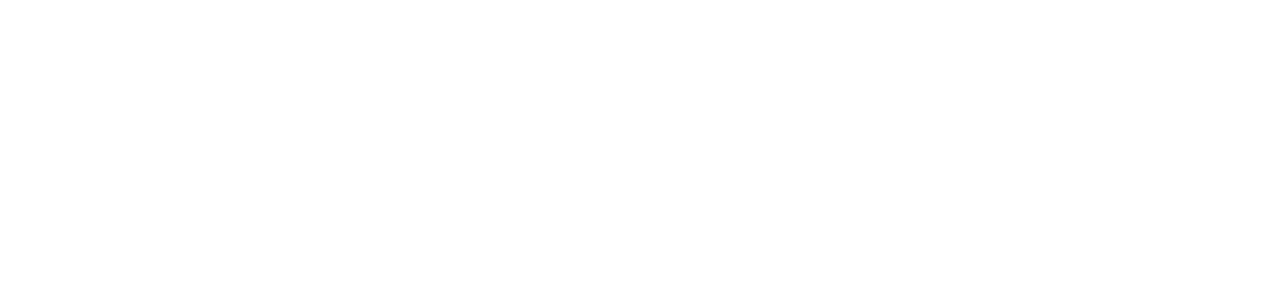
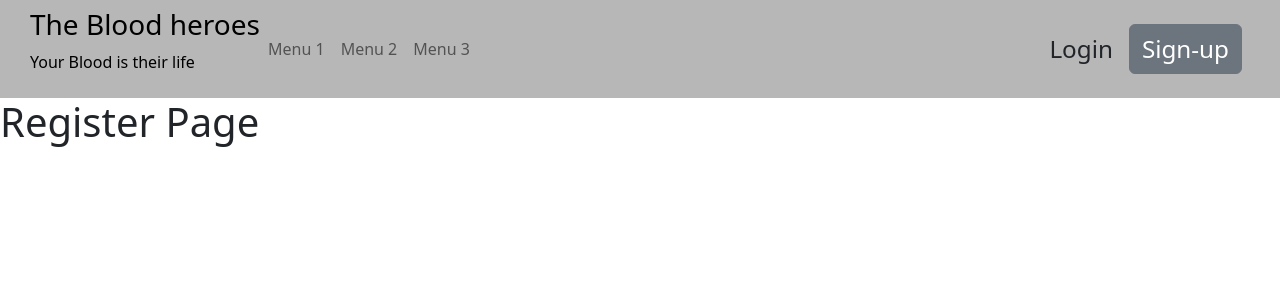
Before and after one commit to ApriyadiH/tbheroes, a React (Create React App) app: page /register in a window 1280 px wide. Before the commit this address had no page. Shown: the top 300 px of the page. Built offline with nearby package versions, Linux system fonts and the light colour scheme.

Commit message:
tambah homepage

```diff
--- /dev/null
+++ b/src/components/General/Home.jsx
@@ -0,0 +1,103 @@
+// Import library
+import React, { useEffect, useState } from "react";
+// import axios from "axios";
+
+import 'bootstrap/dist/css/bootstrap.css';
+import 'bootstrap/dist/js/bootstrap.js';
+import styled from "styled-components";
+
+import Map from "./Map";
+
+const Home = () => {
+
+  return (
+    <StContainer className="container-fluid">
+      <div>
+        Statistic
+        <div className="row">
+          <StContainerStatistic className="col">Recipients</StContainerStatistic>
+          <StContainerStatistic className="col">Donors</StContainerStatistic>
+          <StContainerStatistic className="col">A Blood Type</StContainerStatistic>
+          <StContainerStatistic className="col">B Blood Type</StContainerStatistic>
+          <StContainerStatistic className="col">O Blood Type</StContainerStatistic>
+          <StContainerStatistic className="col">AB Blood Type</StContainerStatistic>
+          <StContainerStatistic className="col">
+            <div>Be the heroes Now</div>
+            <div><button>Join Now</button></div>
+          </StContainerStatistic>
+        </div>
+      </div>
+      <StContainerMap>
+        <Map/>
+      </StContainerMap>
+      <StContainerEvent>
+        <div>Event</div>
+        <div className="row row-cols">
+          <StCardEvent className="col-3">
+            <div style={{width:"10vh"}}><img src="https://cdn5.vectorstock.com/i/1000x1000/69/74/blood-donation-poster-vector-20916974.jpg" alt="poster" width="100%"></img></div>
+            <div>Event name</div>
+            <div>Location</div>
+            <div>Time</div>
+          </StCardEvent>
+          <StCardEvent className="col-3">
+            <div style={{width:"10vh"}}><img src="https://cdn5.vectorstock.com/i/1000x1000/69/74/blood-donation-poster-vector-20916974.jpg" alt="poster" width="100%"></img></div>
+            <div>Event name</div>
+            <div>Location</div>
+            <div>Time</div>
+          </StCardEvent>
+          <StCardEvent className="col-3">
+            <div style={{width:"10vh"}}><img src="https://cdn5.vectorstock.com/i/1000x1000/69/74/blood-donation-poster-vector-20916974.jpg" alt="poster" width="100%"></img></div>
+            <div>Event name</div>
+            <div>Location</div>
+            <div>Time</div>
+          </StCardEvent>
+          <StCardEvent className="col-3">
+            <div style={{width:"10vh"}}><img src="https://cdn5.vectorstock.com/i/1000x1000/69/74/blood-donation-poster-vector-20916974.jpg" alt="poster" width="100%"></img></div>
+            <div>Event name</div>
+            <div>Location</div>
+            <div>Time</div>
+          </StCardEvent>
+          <StCardEvent className="col-3">
+            <div style={{width:"10vh"}}><img src="https://cdn5.vectorstock.com/i/1000x1000/69/74/blood-donation-poster-vector-20916974.jpg" alt="poster" width="100%"></img></div>
+            <div>Event name</div>
+            <div>Location</div>
+            <div>Time</div>
+          </StCardEvent>
+        </div>
+      </StContainerEvent>
+    </StContainer>
+  );
+};
+
+export default Home;
+
+const StContainer = styled.div`
+  background-color: #dddddd;
+  padding: 20px;
+`
+
+const StContainerStatistic = styled.div`
+  background-color: #ffffff;
+  margin: 10px 5px;
+  padding: 20px;
+  border-radius: 15px;
+`
+
+const StContainerMap = styled.div`
+  background-color: #ffffff;
+  margin-top: 20px;
+  padding: 20px;
+  border-radius: 15px;
+`
+
+const StContainerEvent = styled.div`
+  background-color: #ffffff;
+  margin-top: 20px;
+  padding: 20px;
+  border-radius: 15px;
+`
+
+const StCardEvent = styled.div`
+  margin-top: 20px;
+  padding: 20px;
+`
--- /dev/null
+++ b/src/components/General/Login.jsx
@@ -0,0 +1,11 @@
+import React from "react";
+
+function Login() {
+  return (
+    <div>
+      <h1>Login Page</h1>
+    </div>
+  );
+}
+
+export default Login;
--- a/src/components/Map.jsx
+++ b/src/components/General/Map.jsx
@@ -1,6 +1,15 @@
 import React from 'react';
 import { MapContainer,TileLayer, Marker, Popup} from 'react-leaflet';
-import '../../node_modules/leaflet/dist/leaflet.css';
+import 'leaflet/dist/leaflet.css';
+
+import L from 'leaflet';
+const myIcon = new L.Icon({
+    iconUrl: "https://cdn-icons-png.flaticon.com/512/5216/5216413.png",
+    iconRetinaUrl: "https://cdn-icons-png.flaticon.com/512/5216/5216413.png",
+    popupAnchor:  [-0, -0],
+    iconSize: [40,40],
+    shadowUrl: null,
+});
 
 const center = [-6.17523297070254, 106.82718123499757];
 
@@ -11,13 +20,15 @@ export default function App() {
     <MapContainer
       center={center}
       zoom={15}
-      style={{ width: '400px', height: '400px' }}
+      style={{ width: '100%', height: '400px' }}
     >
       <TileLayer
         url="https://api.maptiler.com/maps/basic-v2/{z}/{x}/{y}.png?key=caADrFh1FFN8pQYpkQWk"
         attribution='<a href="https://www.maptiler.com/copyright/" target="_blank">&copy; MapTiler</a> <a href="https://www.openstreetmap.org/copyright" target="_blank">&copy; OpenStreetMap contributors</a>'
       />
-      <Marker position={position} src={'https://www.pngall.com/wp-content/uploads/2017/05/Map-Marker-PNG-Clipart.png'}>
+      <Marker
+        position={position}
+        icon= {myIcon}>
         <Popup>
           Tulisan di dalam pop up.
         </Popup>
--- /dev/null
+++ b/src/components/General/Navbar.jsx
@@ -0,0 +1,113 @@
+// Import library
+import React from "react";
+import { Link, useNavigate } from 'react-router-dom';
+import { useDispatch, useSelector } from "react-redux";
+
+import 'bootstrap/dist/css/bootstrap.css';
+import 'bootstrap/dist/js/bootstrap.js';
+import styled from "styled-components";
+
+import { logout, stillLogin } from "../../redux/modules/userSlice";
+
+const Navbar = () => {
+  // Declare variable
+  const navigate = useNavigate();
+  const dispatch = useDispatch();
+
+  // Take user information from redux
+  const { isAdmin, isLoggedIn } = useSelector((state) => state.user);
+
+  // Logout
+  const handleLogout = () => {
+    dispatch(logout());
+    localStorage.removeItem('user');
+    navigate("/");
+  };
+
+  const retrieved = localStorage.getItem('user');
+  const user = JSON.parse(retrieved);
+  if (user) {
+    dispatch(stillLogin({
+      username: user.username,
+      email: user.email,
+      isAdmin: user.isAdmin
+    }));
+  } else {
+    dispatch(logout());
+  }
+
+  return (
+    <StNav className="navbar navbar-expand-lg">
+      <div className="container-fluid" style={{ "padding": "0px 30px" }}>
+        <Link to="/" style={{ textDecoration: 'none', color: 'black' }}>
+          <h3>The Blood heroes</h3>
+          <p>Your Blood is their life</p>
+        </Link>
+        <button className="navbar-toggler" type="button" data-bs-toggle="collapse" data-bs-target="#navbarSupportedContent" aria-controls="navbarSupportedContent" aria-expanded="false" aria-label="Toggle navigation">
+          <span className="navbar-toggler-icon"></span>
+        </button>
+        <div className="collapse navbar-collapse" id="navbarSupportedContent">
+          <ul className="navbar-nav me-auto mb-2 mb-lg-0">
+            <li className="nav-item">
+              <div type="button" className="nav-link">Menu 1</div>
+            </li>
+            <li className="nav-item">
+              <div type="button" className="nav-link">Menu 2</div>
+            </li>
+            <li className="nav-item">
+              <div type="button" className="nav-link">Menu 3</div>
+            </li>
+          </ul>
+          {isLoggedIn ? (
+            <li className="d-flex">
+              <div className="nav-item dropdown px-3">
+                <div className="nav-link dropdown" role="button" data-bs-toggle="dropdown" aria-expanded="false">
+                  <i className="bi bi-person-circle" style={{ fontSize: "2em" }}></i>
+                </div>
+                <ul className="dropdown-menu">
+                  {/* {(isAdmin) ? (
+                    <div className="menu-admin">
+                      <li><Link className="dropdown-item" to="/Admin/manage">Manage Users</Link></li>
+                      <li><Link className="dropdown-item" to="/Admin/post">Post List</Link></li>
+                      <li><Link className="dropdown-item" to="/Admin/request">Request List</Link></li>
+                    </div>
+                  ) : (
+                    <div className="menu-user">
+                      <li><Link className="dropdown-item" to="/User/setting">User Settings</Link></li>
+                      <li><Link className="dropdown-item" to="/User/request">Request List</Link></li>
+                    </div>
+                  )
+                  } */}
+                </ul>
+              </div>
+              <div className="px-2">
+                <div className="nav-link" role="button" onClick={handleLogout}><StText>Logout</StText></div>
+              </div>
+            </li>
+          ) : (
+            <li className="d-flex px-2">
+              <Link className="nav-link" to="/Login"><StText>Login</StText></Link>
+            </li>
+          )
+          }
+            <li className="d-flex px-2">
+              <button className="btn btn-secondary">
+                <Link className="nav-link" to="/Register"><StText>Sign-up</StText></Link>
+              </button>
+            </li>
+        </div>
+      </div>
+    </StNav>
+  );
+};
+
+export default Navbar;
+
+const StNav = styled.nav`
+  background-color: #b7b7b7;
+`
+const StText = styled.span`
+  text-align: center;
+  font-weight: 500;
+  font-size: calc(1.275rem + 0.3vw);
+`
--- /dev/null
+++ b/src/components/General/Register.jsx
@@ -0,0 +1,11 @@
+import React from "react";
+
+function Register() {
+  return (
+    <div>
+      <h1>Register Page</h1>
+    </div>
+  );
+}
+
+export default Register;
--- a/src/components/Home.jsx
+++ /dev/null
@@ -1,28 +0,0 @@
-// Import library
-import React, { useEffect, useState } from "react";
-// import axios from "axios";
-
-import 'bootstrap/dist/css/bootstrap.css';
-import 'bootstrap/dist/js/bootstrap.js';
-import styled from "styled-components";
-
-
-const Test = () => {
-
-  return (
-    <div>
-      <h1>test</h1>
-      <input></input>
-      <button className="btn btn-primary">Ayam goreng</button>
-    </div>
-  );
-};
-
-export default Test;
-
-const StContainer = styled.div`
-  background-color: #c6cdc6;
-  margin: 20px;
-  padding: 10px;
-  border-radius: 15px;
-`
--- a/src/pages/Homepage.js
+++ b/src/pages/Homepage.js
@@ -1,5 +1,5 @@
 import React from "react";
-import Home from '../components/Home';
+import Home from '../components/General/Home';
 
 function HomePage() {
   return (
--- /dev/null
+++ b/src/pages/Login.js
@@ -0,0 +1,12 @@
+import React from "react";
+import Login from '../components/General/Login';
+
+function LoginPage() {
+  return (
+    <div>
+      <Login/>
+    </div>
+  );
+}
+
+export default LoginPage;
--- /dev/null
+++ b/src/pages/Register.js
@@ -0,0 +1,12 @@
+import React from "react";
+import Register from '../components/General/Register';
+
+function RegisterPage() {
+  return (
+    <div>
+      <Register/>
+    </div>
+  );
+}
+
+export default RegisterPage;
--- a/src/shared/Router.js
+++ b/src/shared/Router.js
@@ -2,13 +2,19 @@ import React from "react";
 import { BrowserRouter, Route, Routes } from "react-router-dom";
 import Test from "../pages/Test";
 import Map from "../pages/map";
-import HomePage from "../pages/Homepage";
+import Navbar from "../components/General/Navbar";
+import Homepage from "../pages/Homepage";
+import Login from "../pages/Login";
+import Register from "../pages/Register";
 
 const Router = () => {
   return (
     <BrowserRouter>
+      <Navbar/>
       <Routes>
-        <Route path="/" element={<HomePage />} />
+        <Route path="/" element={<Homepage />} />
+        <Route path="/login" element={<Login />} />
+        <Route path="/register" element={<Register />} />
         <Route path="/map" element={<Map />} />
         <Route path="/test" element={<Test />} />
       </Routes>
```
